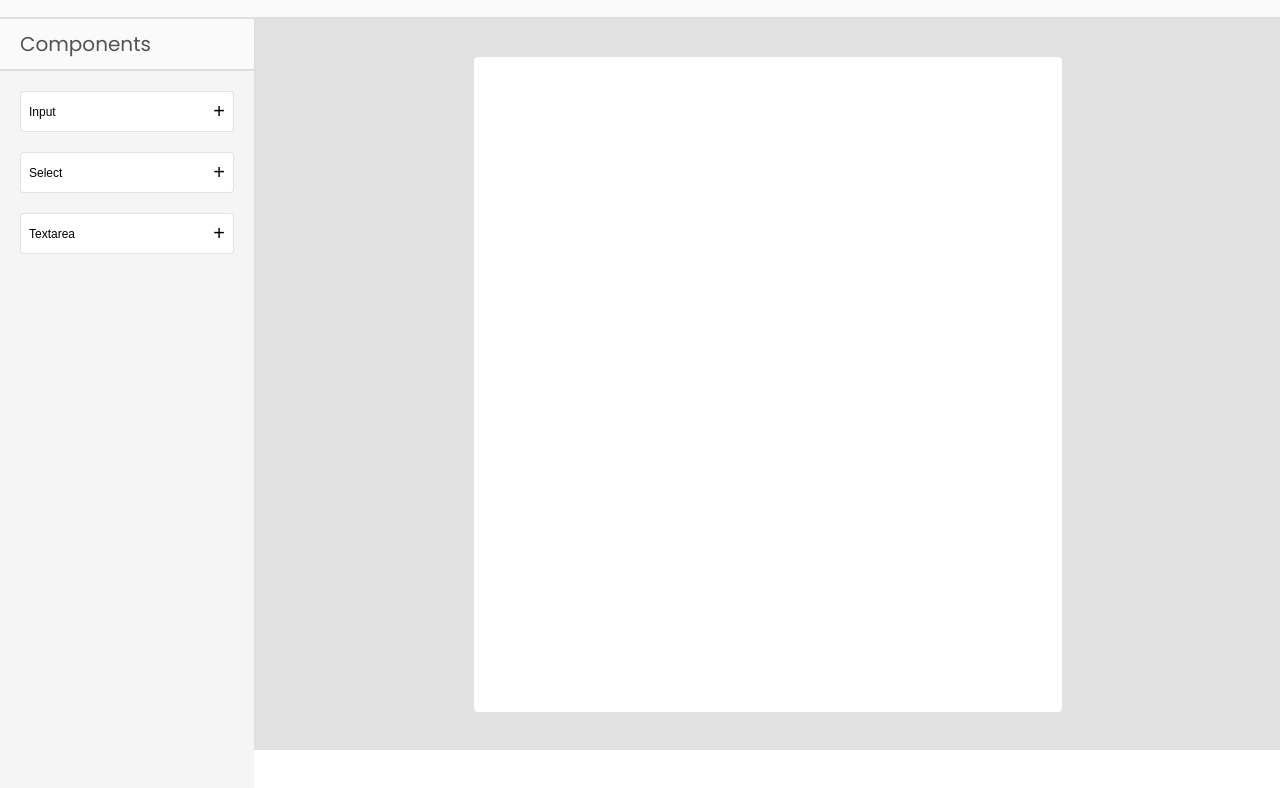
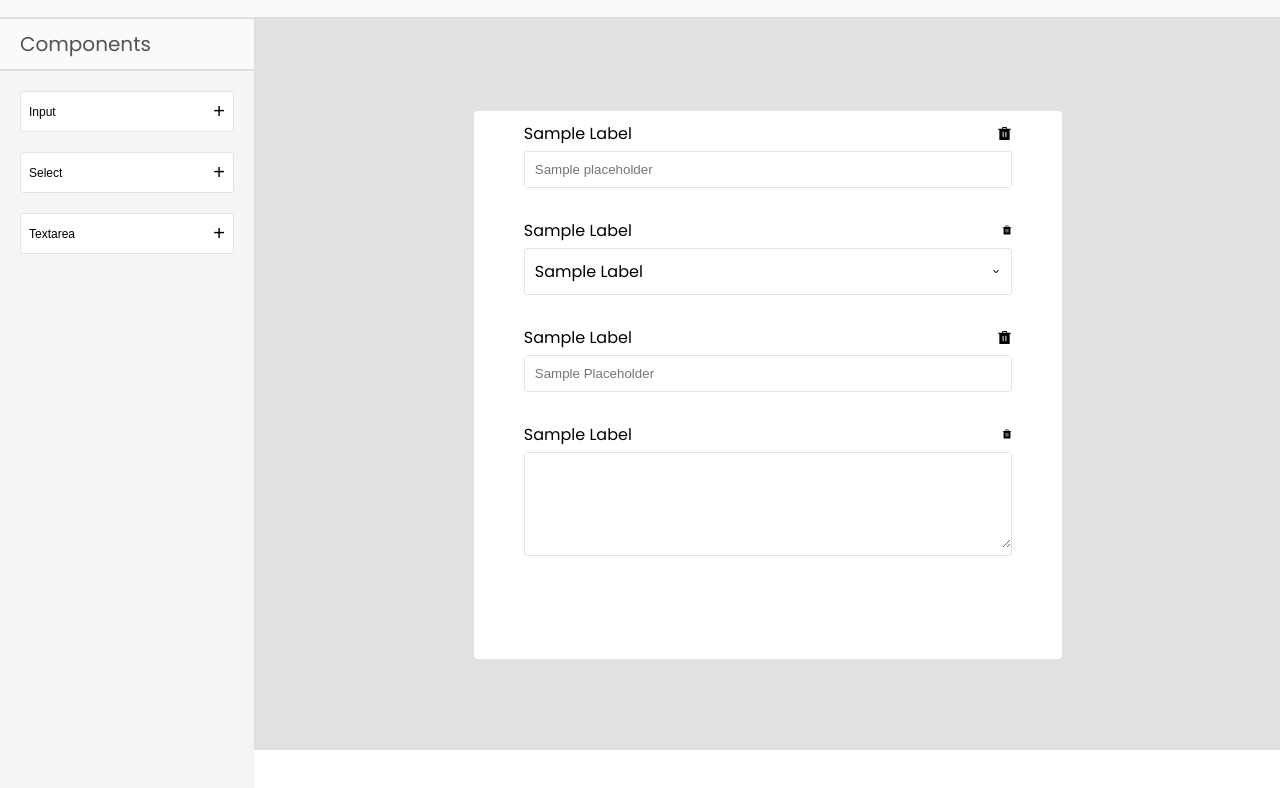
Before and after one commit to ujjwal454/form-designer, a plain HTML site: page index.html in a window 1280 px wide. Shown: the part 50-838 px from the top of the page. Drawn offline with Linux system fonts and the light colour scheme.

Commit message:
feat/render-default-sample-json

```diff
--- a/app.js
+++ b/app.js
@@ -0,0 +1,204 @@
+/*                                           constants                           */
+
+const showOPtionsClassName = "custom-select-options";
+
+const hideElementClassName = "hidden";
+
+const defaults = {
+  input: {
+    id: "c0ac49c5-871e-4c72-a878-251de465e6b4",
+    type: "input",
+    label: "Sample Label",
+    placeholder: "Sample placeholder",
+  },
+  select: {
+    id: "146e69c2-1630-4a27-9d0b-f09e463a66e4",
+    type: "select",
+    label: "Sample Label",
+    options: ["Sample Option", "Sample Option", "Sample Option"],
+  },
+  textArea: {
+    id: "680cff8d-c7f9-40be-8767-e3d6ba420952",
+    type: "textarea",
+    label: "Sample Label",
+    placeholder: "Sample Placeholder",
+  },
+};
+
+let sampleJson = [
+  {
+    id: "c0ac49c5-871e-4c72-a878-251de465e6b4",
+    type: "input",
+    label: "Sample Label",
+    placeholder: "Sample placeholder",
+  },
+  {
+    id: "146e69c2-1630-4a27-9d0b-f09e463a66e4",
+    type: "select",
+    label: "Sample Label",
+    options: ["Sample Option", "Sample Option", "Sample Option"],
+  },
+  {
+    id: "45002ecf-85cf-4852-bc46-529f94a758f5",
+    type: "input",
+    label: "Sample Label",
+    placeholder: "Sample Placeholder",
+  },
+  {
+    id: "680cff8d-c7f9-40be-8767-e3d6ba420952",
+    type: "textarea",
+    label: "Sample Label",
+    placeholder: "Sample Placeholder",
+  },
+];
+
+/*                                     query selectors                    */
+
+const addInputBtn = document.querySelector("#add-input");
+const addSelectBtn = document.querySelector("#add-select");
+const addTextareaBtn = document.querySelector("#add-textarea");
+const formContainerDiv = document.querySelector(".form-container");
+
+/*                         Utils                       */
+
+function addToggleEventOnSelect(element) {
+  const headerElement = element.querySelector(".custom-select-header");
+
+  headerElement.addEventListener("click", (e) => {
+    const optionsDiv = e.currentTarget.nextElementSibling;
+    const optionDivclasses = Array.from(optionsDiv.classList);
+
+    if (optionDivclasses.includes(showOPtionsClassName)) {
+      optionsDiv.classList.add(hideElementClassName);
+      optionsDiv.classList.remove(showOPtionsClassName);
+    } else {
+      optionsDiv.classList.add(showOPtionsClassName);
+      optionsDiv.classList.remove(hideElementClassName);
+    }
+  });
+}
+
+function generateInput(inputElemnentData) {
+  const formElement = document.createElement("div");
+  formElement.classList.add("form-element");
+  formElement.id = inputElemnentData.id;
+  formElement.innerHTML = `
+      <div class="form-header">
+        <p>${inputElemnentData.label}</p>
+        <img src="./assets/delete.svg" alt="delete-btn" width="15px" class="delete-btn" />
+      </div>
+      <div class="input-wrapper">
+        <input type="text" class="input" placeholder="${inputElemnentData.placeholder}" />
+      </div>`;
+
+  const deleteButton = formElement.querySelector(".delete-btn");
+
+  deleteButton.addEventListener("click", () => {
+    formElement.remove();
+  });
+
+  return formElement;
+}
+
+function generateSelectOptions(selectOptions) {
+  const optionsContainer = document.createElement("div");
+  optionsContainer.classList.add("hidden");
+
+  selectOptions.forEach((option) => {
+    const optionElement = document.createElement("div");
+    optionElement.classList.add("custom-select-option");
+    optionElement.innerHTML = `
+      <p>${option}</p>
+      <img src="./assets/delete.svg" alt="delete-btn" width="10px" class="option-delete-btn" />
+    `;
+
+    const deleteOptionButton =
+      optionElement.querySelector(".option-delete-btn");
+    deleteOptionButton.addEventListener("click", () => {
+      optionElement.remove();
+    });
+
+    optionsContainer.appendChild(optionElement);
+  });
+
+  return optionsContainer;
+}
+
+function generateSelect(selectElementData) {
+  const formElement = document.createElement("div");
+  formElement.classList.add("form-element");
+  formElement.id = selectElementData.id;
+
+  const options = generateSelectOptions(selectElementData.options);
+
+  formElement.innerHTML = `
+    <div class="form-header">
+      <p>${selectElementData.label}</p>
+      <img src="./assets/delete.svg" alt="delete-btn" width="10px" class="delete-btn" />
+    </div>
+    <div class="input-wrapper">
+      <div class="custom-select">
+        <div class="custom-select-header">
+          <p>Sample Label</p>
+          <img src="./assets/arrow-down.svg" alt="arrow-down-icon" width="10px" />
+        </div>
+      </div>
+    </div>
+  `;
+
+  const customSelect = formElement.querySelector(".custom-select");
+  customSelect.appendChild(options);
+
+  const deleteButton = formElement.querySelector(".delete-btn");
+  deleteButton.addEventListener("click", () => {
+    formElement.remove();
+  });
+
+  addToggleEventOnSelect(customSelect);
+  return formElement;
+}
+
+function generateTextarea(textAreaData) {
+  const formElement = document.createElement("div");
+  formElement.classList.add("form-element");
+  formElement.id = textAreaData.id;
+
+  formElement.innerHTML = `<div class="form-element">
+            <div class="form-header">
+              <p>${textAreaData.label}</p>
+              <img src="./assets/delete.svg" alt="delete-btn" width="10px"  class='textarea-delete-btn'/>
+            </div>
+            <div class="input-wrapper">
+              <textarea name="" id="" rows="5" class="input" ></textarea>
+            </div>
+          </div>
+        </div>`;
+
+  const deleteButton = formElement.querySelector(".textarea-delete-btn");
+  deleteButton.addEventListener("click", () => {
+    formElement.remove();
+  });
+  return formElement;
+}
+
+function renderElements(jsonData) {
+  jsonData.forEach((data) => {
+    let element;
+    switch (data.type) {
+      case "input":
+        element = generateInput(data);
+        break;
+      case "select":
+        element = generateSelect(data);
+        break;
+      case "textarea":
+        element = generateTextarea(data);
+        break;
+    }
+    formContainerDiv.appendChild(element);
+  });
+}
+
+/*              Add default form elements   */
+
+renderElements(sampleJson);
--- a/index.html
+++ b/index.html
@@ -19,15 +19,15 @@
           <h2 class="sidebar-header-title">Components</h2>
         </div>
         <div class="sidebar-links">
-          <button class="btn btn-link">
+          <button class="btn btn-link" id="add-input">
             <span class="btn-link-text">Input</span>
             <span class="btn-link-icon">+</span>
           </button>
-          <button class="btn btn-link">
+          <button class="btn btn-link" id="add-select">
             <span class="btn-link-text">Select</span>
             <span class="btn-link-icon">+</span>
           </button>
-          <button class="btn btn-link">
+          <button class="btn btn-link" id="add-textarea">
             <span class="btn-link-text">Textarea</span>
             <span class="btn-link-icon">+</span>
           </button>
--- a/style.css
+++ b/style.css
@@ -1,5 +1,5 @@
 @import url("https://fonts.googleapis.com/css2?family=Poppins:ital,wght@0,100;0,200;0,300;0,400;0,500;0,600;0,700;0,800;0,900;1,100;1,200;1,300;1,400;1,500;1,600;1,700;1,800;1,900&display=swap");
-
+/* reset default css  */
 *,
 ::after,
 ::before {
@@ -12,6 +12,19 @@ html {
   height: 100%;
 }
 
+input:focus,
+textarea:focus,
+select:focus {
+  border: none;
+  outline: none;
+}
+
+textarea {
+  resize: vertical;
+}
+
+/* default styling  */
+
 body {
   font-family: "Poppins", system-ui;
   font-style: normal;
@@ -22,23 +35,13 @@ body {
   overflow: hidden;
 }
 
-.header {
-  padding: 20px 0;
-  border-bottom: 2px solid rgba(0, 0, 0, 0.11);
-  background-color: #fafafa;
+/* utils    */
+
+.hidden {
+  display: none;
 }
 
-.navbar {
-  display: flex;
-  align-items: center;
-  justify-content: space-between;
-  margin: 0 20px;
-}
-
-.nav-title {
-  font-size: 18px;
-  font-weight: 400;
-}
+/* btns */
 
 .btn {
   cursor: pointer;
@@ -72,6 +75,26 @@ body {
 .btn-link-icon {
   font-size: 20px;
   font-weight: 500;
+}
+
+/* semantic styling  */
+
+.header {
+  padding: 20px 0;
+  border-bottom: 2px solid rgba(0, 0, 0, 0.11);
+  background-color: #fafafa;
+}
+
+.navbar {
+  display: flex;
+  align-items: center;
+  justify-content: space-between;
+  margin: 0 20px;
+}
+
+.nav-title {
+  font-size: 18px;
+  font-weight: 400;
 }
 
 .main {
@@ -117,10 +140,65 @@ body {
 }
 
 .form-container {
-  height: 95%;
+  height: 550px;
   width: 60%;
   background-color: #fff;
   border-radius: 5px;
   border: 1px solid rgba(0, 0, 0, 0.11);
   overflow-y: auto;
+  padding: 10px 50px;
+  display: flex;
+  flex-direction: column;
+  gap: 30px;
 }
+
+.form-element {
+  display: flex;
+  flex-direction: column;
+  gap: 5px;
+}
+
+.form-header {
+  display: flex;
+  align-items: center;
+  justify-content: space-between;
+}
+
+.input {
+  border: none;
+  padding: 10px;
+  width: 100%;
+}
+
+.input-wrapper {
+  border: 1px solid rgba(0, 0, 0, 0.11);
+  border-radius: 3px;
+}
+
+.custom-select {
+}
+
+.custom-select-header {
+  display: flex;
+  align-items: center;
+  justify-content: space-between;
+  cursor: pointer;
+  padding: 10px;
+}
+
+.custom-select-options {
+  border: 1px solid rgba(0, 0, 0, 0.11);
+  border-radius: 0px 0px 4px 4px;
+  box-shadow: 0 5px 10px rgba(0, 0, 0, 0.2);
+  display: flex;
+  flex-direction: column;
+}
+
+.custom-select-option {
+  display: flex;
+  align-items: center;
+  justify-content: space-between;
+  padding: 10px;
+  border-bottom: 1px solid rgba(0, 0, 0, 0.11);
+  cursor: pointer;
+}
```
Also changed, not shown: assets/arrow-down.svg (added), assets/delete.svg (added).
